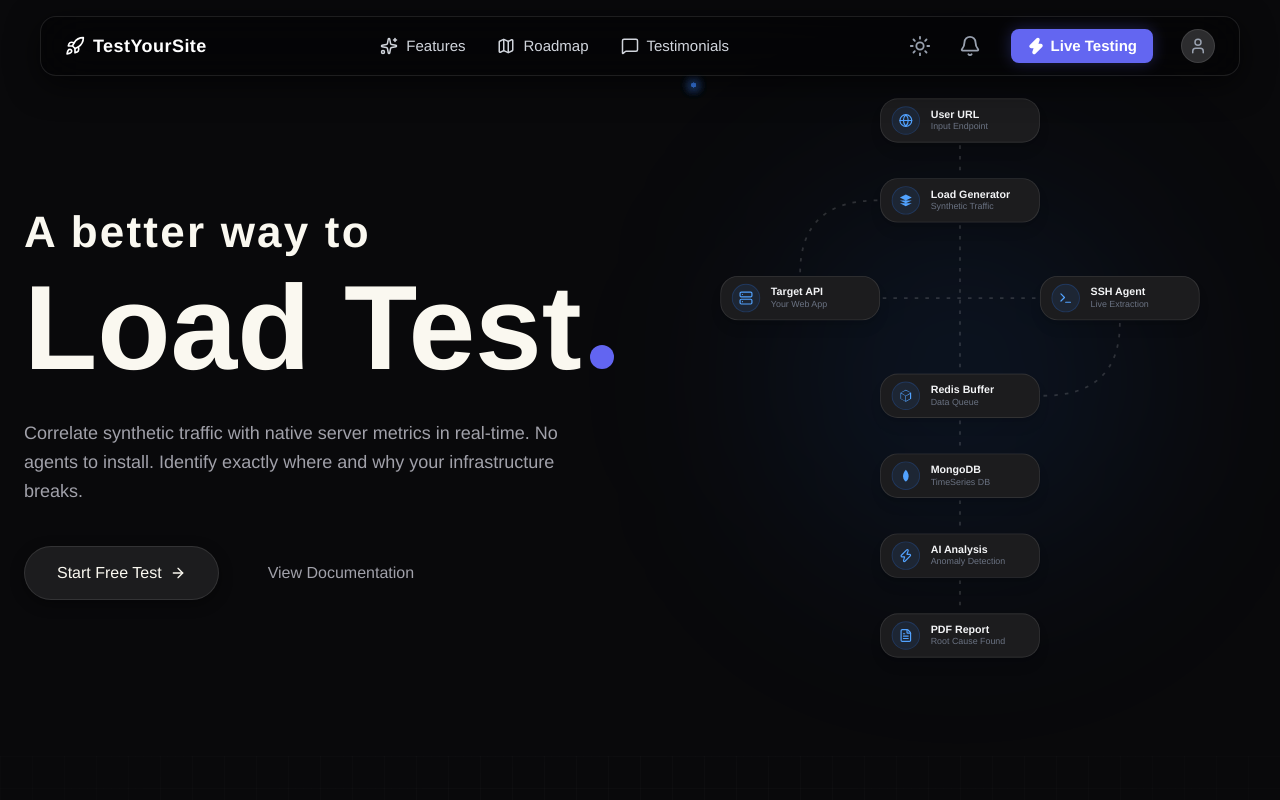
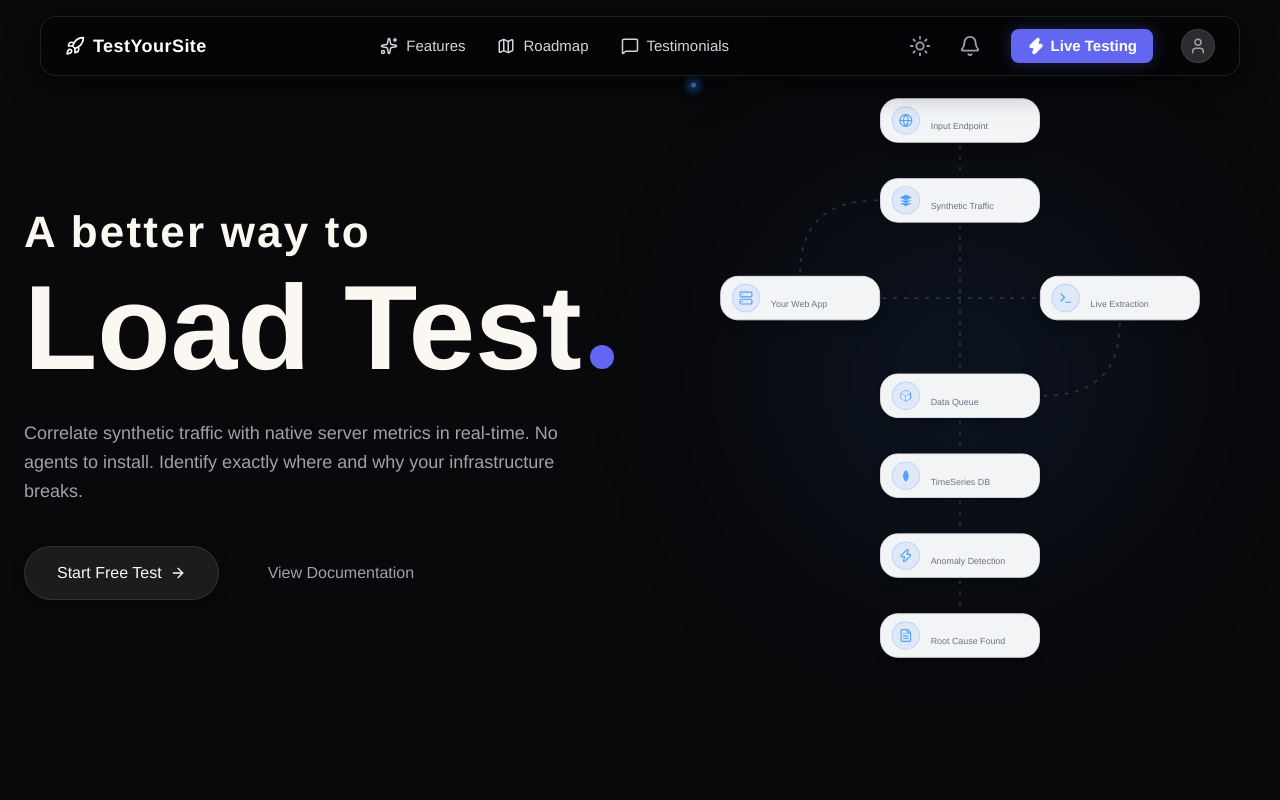
Before and after one commit to SoumyaranjanDS/testyoursite, a React (Vite) app in the folder frontend/: page / in a window 1280 px wide. Shown: the top 800 px of the page. Built offline with nearby package versions, Linux system fonts and the light colour scheme.

Commit message:
Update HeroDiagram.jsx

```diff
--- a/frontend/src/components/home/HeroDiagram.jsx
+++ b/frontend/src/components/home/HeroDiagram.jsx
@@ -46,7 +46,7 @@ const SimulationLine = ({ d, density = 3, speed = 0.8, baseDelay = 0 }) => {
 const SimulationNode = ({ x, y, icon: Icon, label, subtitle }) => {
   return (
     <foreignObject x={x - 90} y={y - 25} width="180" height="50" className="overflow-visible">
-      <div className="w-full h-full flex items-center gap-3 bg-[#1c1c1e] border border-white/10 rounded-[1.25rem] px-3 py-2 shadow-lg">
+      <div className="w-full h-full flex items-center gap-3 bg-gray-100 dark:bg-[#1c1c1e] border border-gray-200 dark:border-white/10 rounded-[1.25rem] px-3 py-2 shadow-lg">
         <div className="w-8 h-8 rounded-full bg-blue-500/10 flex items-center justify-center shrink-0 border border-blue-500/20">
           <Icon className="w-4 h-4 text-blue-400" />
         </div>
@@ -55,7 +55,7 @@ const SimulationNode = ({ x, y, icon: Icon, label, subtitle }) => {
             {label}
           </span>
           {subtitle && (
-            <span className="text-[10px] text-gray-500 whitespace-nowrap leading-tight">
+            <span className="text-[10px] text-gray-500 dark:text-gray-500 whitespace-nowrap leading-tight">
               {subtitle}
             </span>
           )}
```
